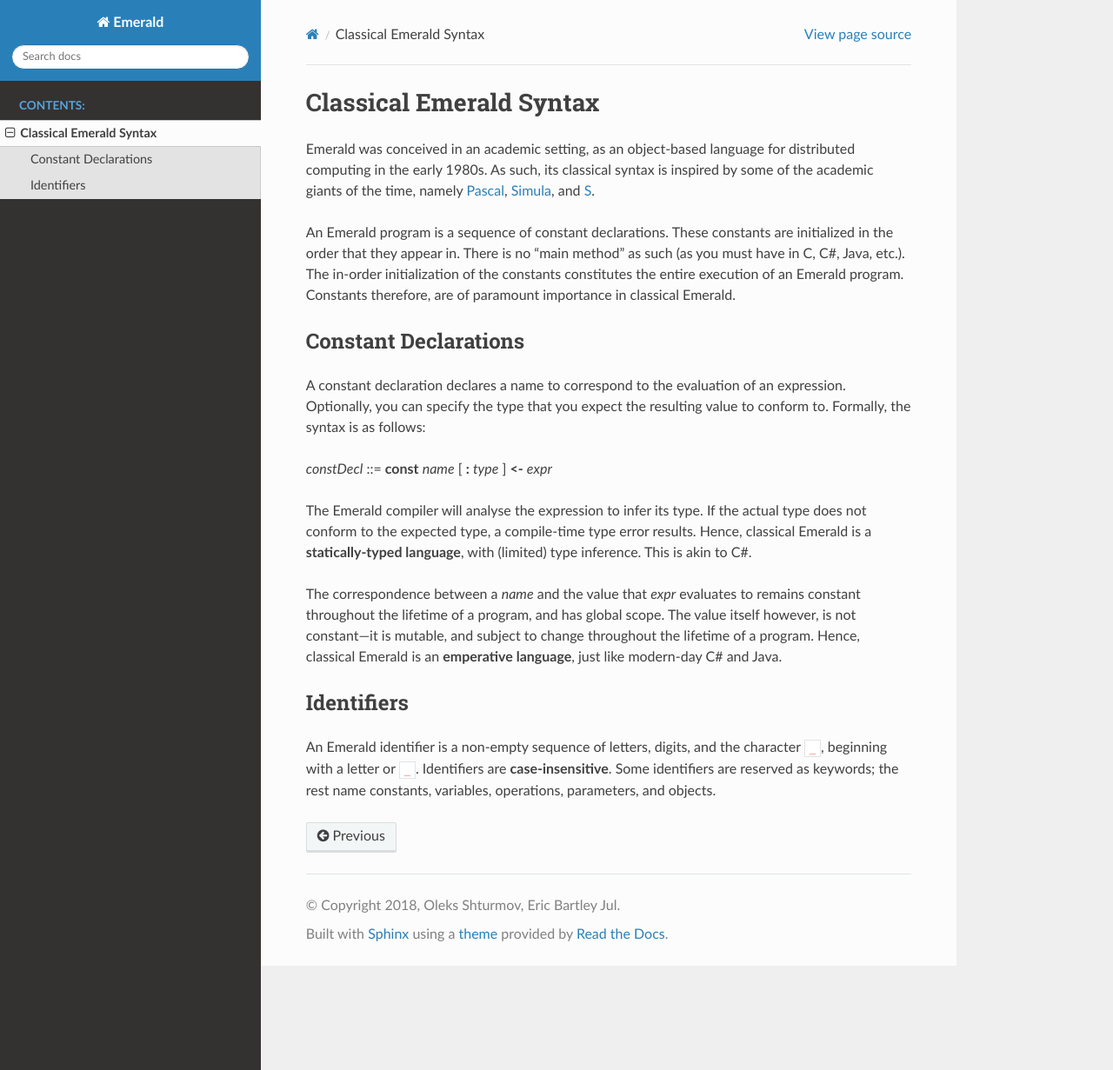
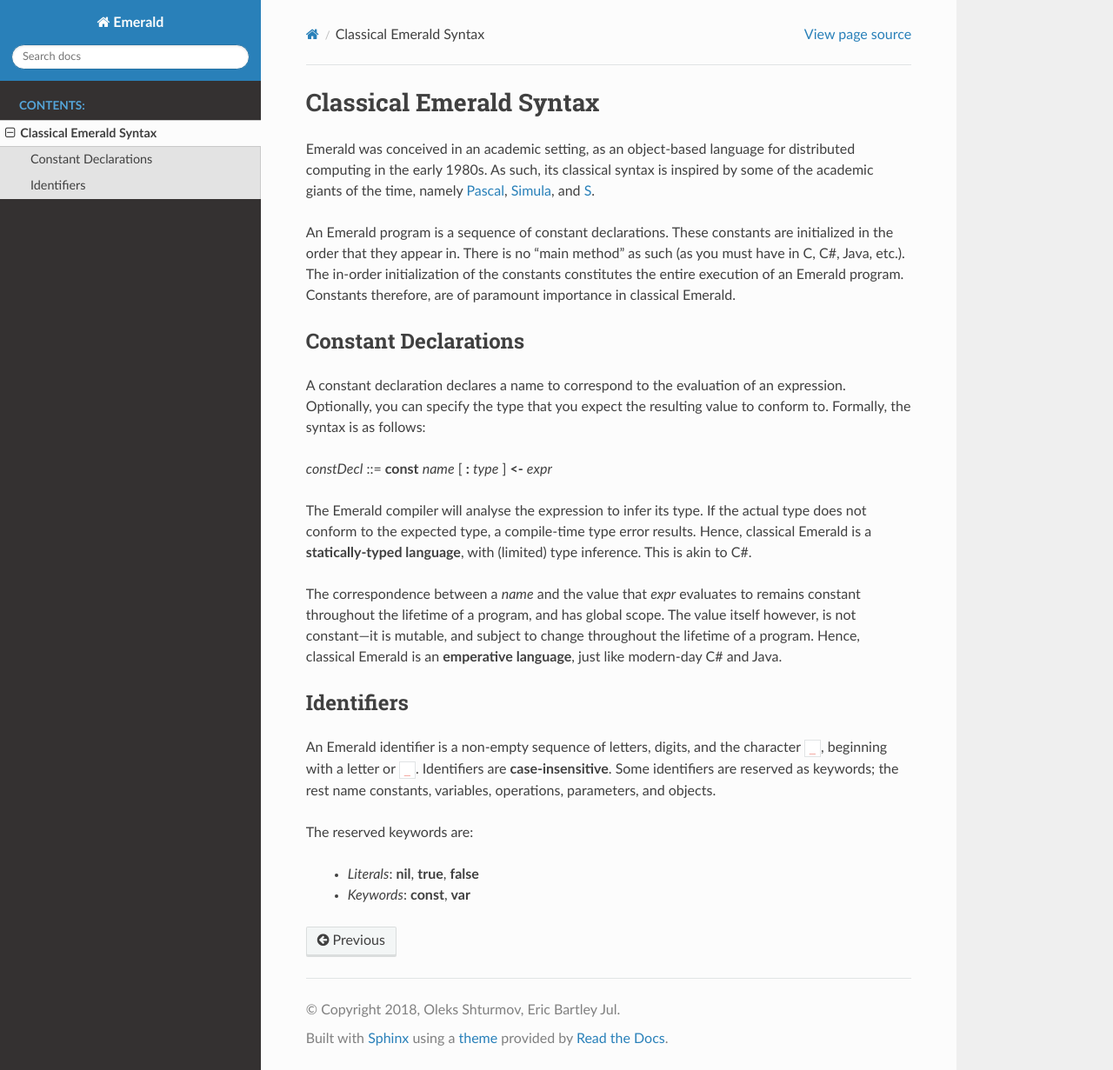
Before and after one commit to emerald/TEmPLE, a Sphinx documentation site: the page built from docs/syntax/classical.rst, in a window 1280 px wide and 1231 px high. Shown: the whole window at 87% size. Built offline with Sphinx 7.4.7 and the Read the Docs theme 2.0.0, drawn with Linux system fonts in a browser that asks for light colours.

Commit message:
List (some) reserved keywords in the docs

```diff
--- a/docs/syntax/classical.rst
+++ b/docs/syntax/classical.rst
@@ -46,3 +46,8 @@ An Emerald identifier is a non-empty sequence of letters, digits, and
 the character ``_``, beginning with a letter or ``_``. Identifiers are
 **case-insensitive**. Some identifiers are reserved as keywords; the
 rest name constants, variables, operations, parameters, and objects.
+
+The reserved keywords are:
+
+  * *Literals*: **nil**, **true**, **false**
+  * *Keywords*: **const**, **var**
```
